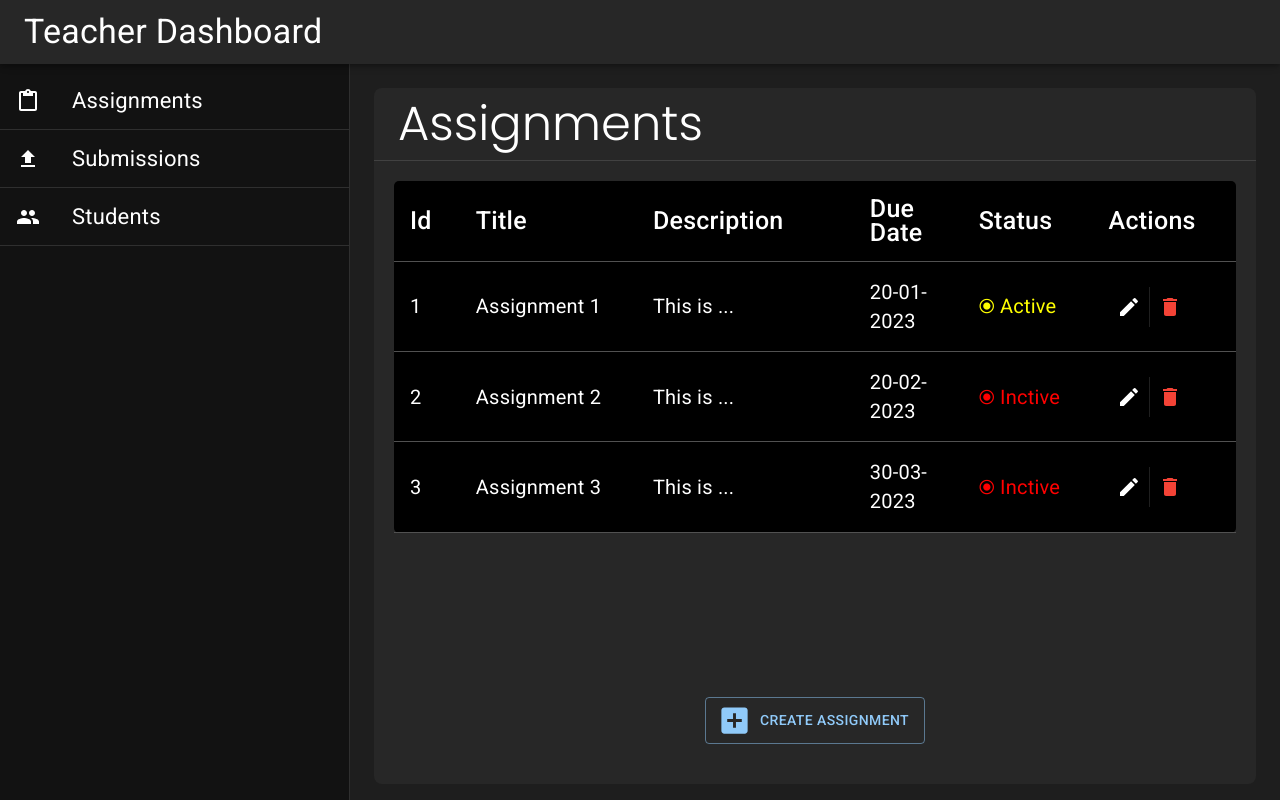
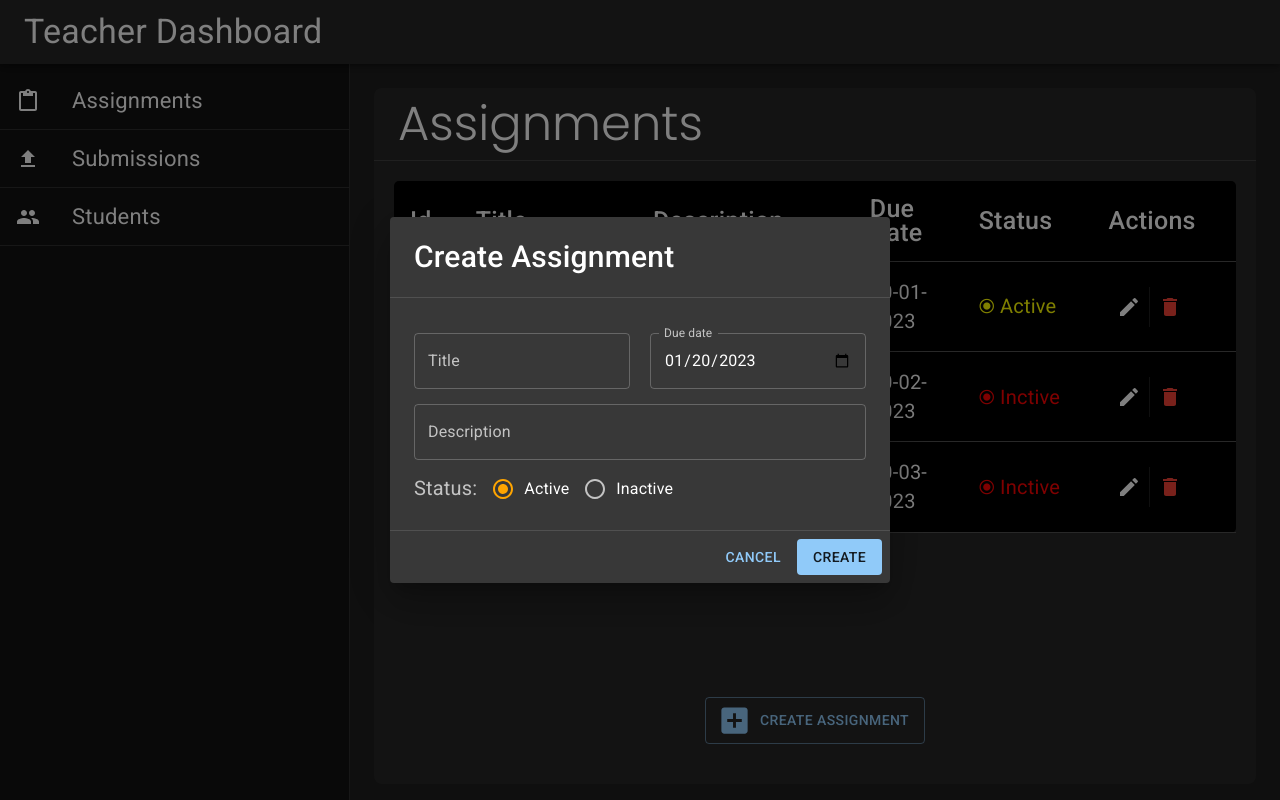
Before and after one commit to WinayGupta777/Assignment_Management, a React (Create React App) app in the folder frontend/: page /teacher/assignment in a window 1280 px wide. Both pictures are taken after a click on the button "CREATE ASSIGNMENT". Built offline with nearby package versions, Linux system fonts and the light colour scheme.

Commit message:
Separate component created for 'Create Assignment' Button; Also, implemented the Dialog with Form that can handle the formdata and displays on console;

```diff
--- a/frontend/src/components/teacher/AssignmentPage.js
+++ b/frontend/src/components/teacher/AssignmentPage.js
@@ -1,7 +1,8 @@
 import React from 'react';
-import { Box, Divider, Typography, Table, TableCell, TableContainer, TableHead, TableRow, TableBody, IconButton, Button } from '@mui/material';
-import { Delete, Edit, AddBox } from '@mui/icons-material';
+import { Box, Divider, Typography, Table, TableCell, TableContainer, TableHead, TableRow, TableBody, IconButton } from '@mui/material';
+import { Delete, Edit } from '@mui/icons-material';
 import TableData from "../../json/TableData.json";
+import CreateAssignment from './CreateAssignment';
 
 const AssignmentPage = () => {
     const drawerSpace = "350px";
@@ -31,15 +32,7 @@ const AssignmentPage = () => {
                 </Box>
 
                 {/* Button */}
-                <Box sx={{ marginBottom: 5, display: 'flex', justifyContent: 'center' }}>
-
-                    <Button variant='outlined'
-                        startIcon={<AddBox sx={{ height: 35, width: 35 }} />}
-                        sx={{ '&:hover': { color: '#ffa500', borderColor: '#ffa500' } }}
-                    >
-                        Create Assignment
-                    </Button>
-                </Box>
+                <CreateAssignment />
 
             </Box>
         </Box>
--- /dev/null
+++ b/frontend/src/components/teacher/CreateAssignment.js
@@ -0,0 +1,101 @@
+import "../../css/createAssignmentDialog.css";
+import React from 'react';
+import { AddBox } from '@mui/icons-material'
+import { Box, Button, Dialog, DialogActions, DialogContent, DialogTitle, Divider, FormControlLabel, FormLabel, Radio, RadioGroup, TextField } from '@mui/material'
+
+const CreateAssignment = () => {
+    const [open, setOpen] = React.useState(false);
+    const [formData, setFormData] = React.useState({
+        title: '',
+        description: '',
+        duedate: new Date().toISOString().substr(0, 10),
+        status: true
+    });
+
+    const handleClickOpen = () => { setOpen(true); };
+    const handleClose = () => { setOpen(false); };
+
+    const handleChange = (event) => {
+        setFormData({
+            ...formData,
+            [event.target.name]: event.target.value
+        });
+    }
+
+    const handleSubmit = (event) => {
+        event.preventDefault();
+        console.log(formData);
+        // code to submit form data to the server
+    }
+
+    return (
+        <>
+            <Box sx={{ marginBottom: 5, display: 'flex', justifyContent: 'center' }} >
+
+                {/* Button */}
+                <Button variant='outlined'
+                    startIcon={<AddBox sx={{ height: 35, width: 35 }} />}
+                    sx={{ '&:hover': { color: '#ffa500', borderColor: '#ffa500' } }}
+                    onClick={handleClickOpen}
+                >
+                    Create Assignment
+                </Button>
+
+                {/* Onclick - Dialog */}
+                <Dialog open={open} onClose={handleClose}   >
+                    <DialogTitle sx={{ fontSize: 30 }}>Create Assignment</DialogTitle>
+                    <Divider />
+                    <Box component="form" onSubmit={handleSubmit} sx={{ width: '500px' }}>
+                        <DialogContent>
+                            <Box className="row" >
+                                <TextField
+                                    label="Title"
+                                    name="title"
+                                    placeholder='Assignment 1'
+                                    className='textfield'
+                                    onChange={handleChange}
+                                />
+                                <TextField
+                                    label="Due date"
+                                    name="duedate"
+                                    type="date"
+                                    className='textfield'
+                                    defaultValue={new Date().toISOString().substr(0, 10)}
+                                    onChange={handleChange}
+                                />
+                            </Box>
+                            <Box className="row">
+                                <TextField
+                                    fullWidth
+                                    label="Description"
+                                    name="description"
+                                    placeholder='This is ...'
+                                    onChange={handleChange}
+                                />
+                            </Box>
+                            <Box sx={{ display: 'flex', alignItems: 'center', mt: 1 }}>
+                                <FormLabel sx={{ fontSize: 20, mr: 2 }}>Status: </FormLabel>
+                                <RadioGroup row defaultValue="male" onChange={handleChange} name="status">
+                                    <FormControlLabel value="male" control={<Radio sx={{ '&.Mui-checked': { color: 'orange' } }} />} label="Active" />
+                                    <FormControlLabel value="female" control={<Radio />} label="Inactive" />
+                                </RadioGroup>
+                            </Box>
+                        </DialogContent>
+                        <Divider />
+
+                        <DialogActions>
+                            <Button onClick={handleClose}>Cancel</Button>
+                            <Button variant="contained" disableElevation type="submit"
+                                sx={{ '&:hover': { color: 'black', backgroundColor: '#ffa500' } }}
+                                onClick={() => { }}
+                            >Create</Button>
+                        </DialogActions>
+                    </Box>
+
+                </Dialog>
+            </Box >
+        </>
+    )
+}
+
+export default CreateAssignment;
--- /dev/null
+++ b/frontend/src/css/createAssignmentDialog.css
@@ -0,0 +1,10 @@
+.row {
+    display: flex;
+    justify-content: space-between;
+    gap: 20px;
+    margin-top: 15px;
+}
+
+.row .textfield {
+    width: 50%;
+}
```
